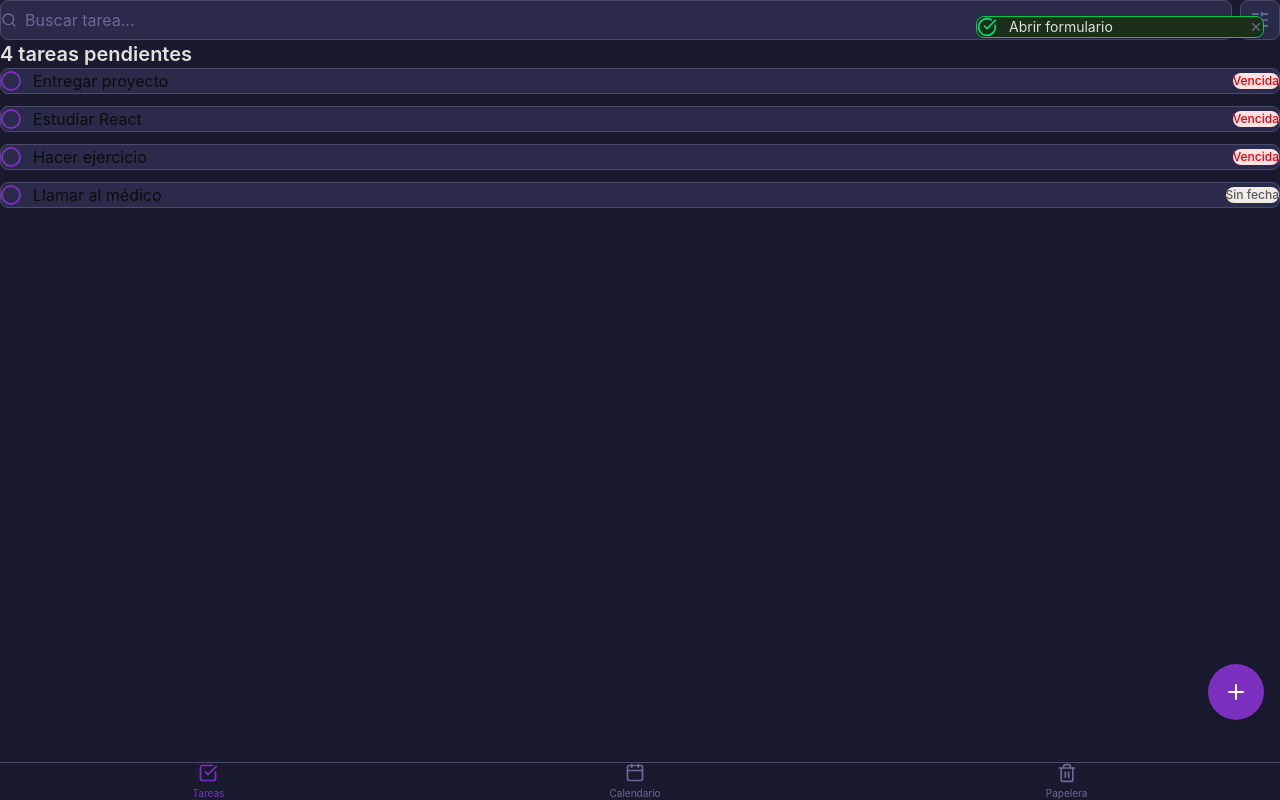
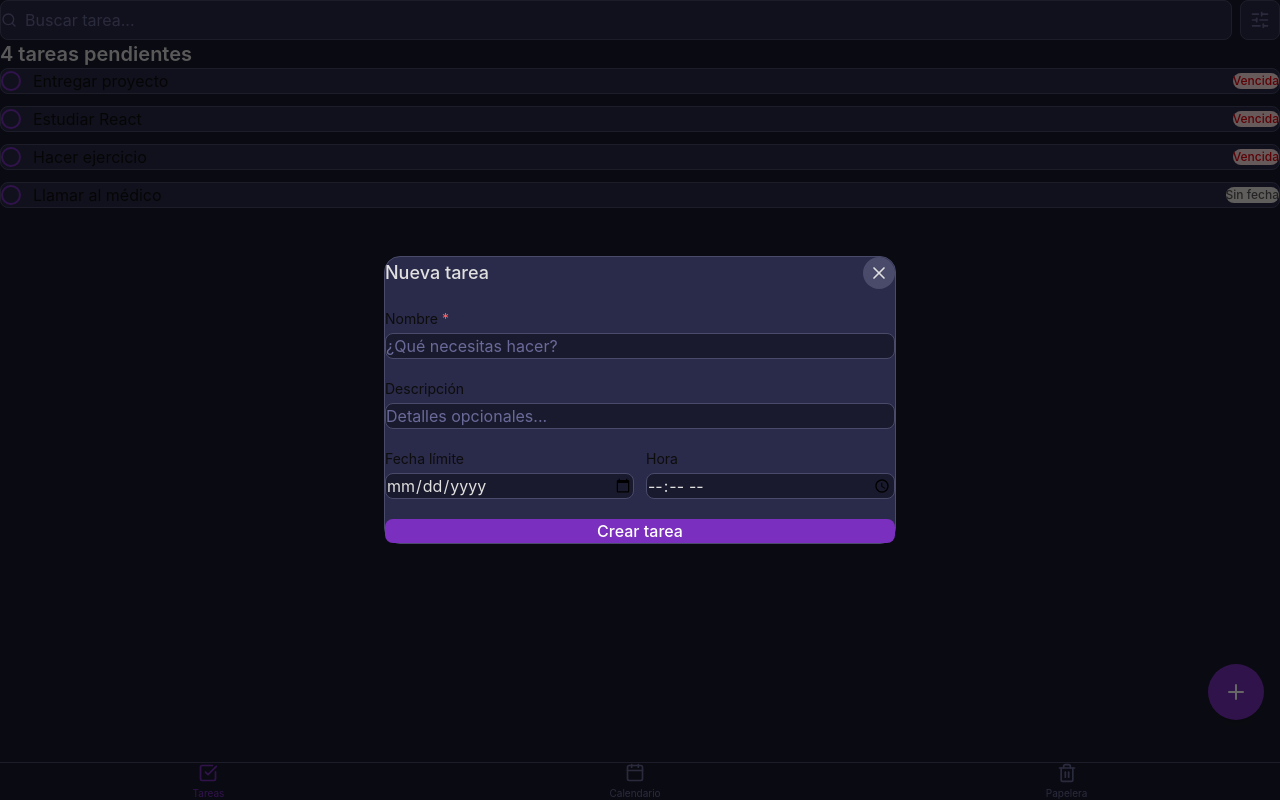
Before and after one commit to JDHernandez935/To-do-list, a React (Vite) app: page / in a window 1280 px wide. Both pictures are taken after a click on the button 1236 px from the left and 692 px from the top of the page. Built offline with nearby package versions, Linux system fonts and the light colour scheme; a web font is replaced by a local one.

Commit message:
feat(template): se agrega el template para la aparicion del modal

```diff
--- a/src/App.jsx
+++ b/src/App.jsx
@@ -8,6 +8,8 @@ import FilterChip from "./molecules/FilterChip"
 import Text from "./atoms/Text"
 import AlertContainer from "./organism/AlertContainer"
 import useAlerts from "./hooks/useAlerts"
+import ModalTemplate from "./templates/ModalTemplate"
+import TaskForm from "./organism/TaskForm"
 
 function App() {
   const [activeTab, setActiveTab] = useState("home")
@@ -15,6 +17,7 @@ function App() {
   const [activeFilter, setActiveFilter] = useState("all")
   const [showFilters, setShowFilters] = useState(false)
   const { alerts, success, removeAlert } = useAlerts()
+  const [showModal, setShowModal] = useState(false)
 
   const [tasks, setTasks] = useState([
     { id: 1, title: "Entregar proyecto", dueDate: "2024-04-09", completed: false },
@@ -34,7 +37,7 @@ function App() {
     <IconButton
       iconName="Plus"
       size={24}
-      onClick={() => success("Abrir formulario")}
+      onClick= {() => setShowModal(true)}
       className="
         w-14 h-14 rounded-full
         bg-[#7B2FBE] text-white
@@ -99,6 +102,19 @@ function App() {
         </Text>
         <TaskList tasks={tasks} onToggle={handleToggle} />
       </MainTemplate>
+      {showModal && (
+        <ModalTemplate onClose={() => setShowModal(false)}>
+          <TaskForm
+            mode="create"
+            onSubmit={(data) => {
+              console.log(data)
+              setShowModal(false)
+              success("Tarea creada correctamente")
+            }}
+            onCancel={() => setShowModal(false)}
+          />
+        </ModalTemplate>
+      )}
     </>
   )
 }
--- /dev/null
+++ b/src/templates/ModalTemplate.jsx
@@ -0,0 +1,22 @@
+function ModalTemplate({ children, onClose, className = "" }) {
+  return (
+    <div
+      className="fixed inset-0 z-50 flex items-center justify-center bg-black/60 px-4"
+      onClick={onClose}
+    >
+      <div
+        className={`
+          w-full max-w-lg rounded-2xl
+          bg-[#2a2a4a] border border-[#4a4a6a]
+          p-6
+          ${className}
+        `}
+        onClick={(e) => e.stopPropagation()}
+      >
+        {children}
+      </div>
+    </div>
+  )
+}
+
+export default ModalTemplate
```
